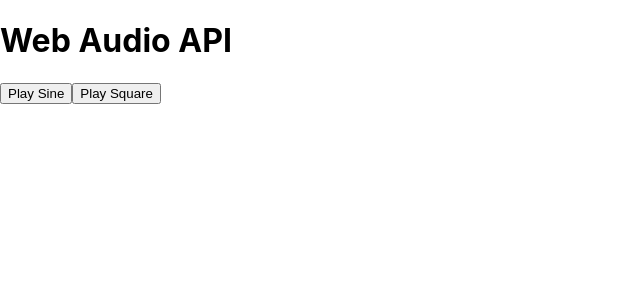
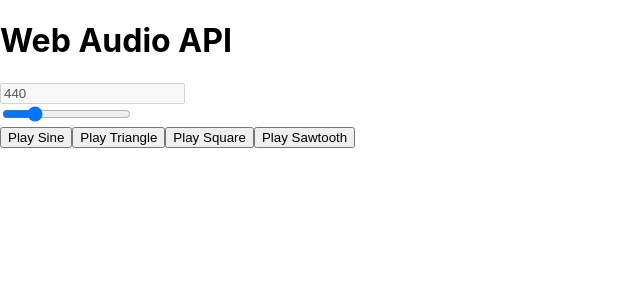
Before and after one commit to mastapegs/web-audio-api-test, a Next.js app: page / in a window 1280 px wide. Shown: the top 300 px of the page, without its empty margins (0-640 px from the left). Built offline with nearby package versions, Linux system fonts and the light colour scheme.

Commit message:
feat: control pitch (#1)

```diff
--- a/pages/index.tsx
+++ b/pages/index.tsx
@@ -1,4 +1,8 @@
+import { useState } from "react";
+
 const HomePage = () => {
+  const [frequency, setFrequency] = useState(440)
+
   const playWave = ({ type, frequency }: { type: OscillatorType, frequency: number }) => {
     const audioContext = new AudioContext();
     const wave = audioContext.createOscillator()
@@ -15,19 +19,35 @@ const HomePage = () => {
     wave.start()
   }
 
-  const playSine = () => {
-    playWave({ type: "sine", frequency: 440 })
+  const playSine = (frequency) => {
+    playWave({ type: "sine", frequency })
   }
 
-  const playSquare = () => {
-    playWave({ type: "square", frequency: 440 })
+  const playSquare = (frequency) => {
+    playWave({ type: "square", frequency })
+  }
+
+  const playSawtooth = (frequency) => {
+    playWave({ type: "sawtooth", frequency })
+  }
+
+  const playTriangle = (frequency) => {
+    playWave({ type: "triangle", frequency })
   }
 
   return (
     <>
       <h1>Web Audio API</h1>
-      <button onClick={playSine}>Play Sine</button>
-      <button onClick={playSquare}>Play Square</button>
+      <div>
+        <input type="text" disabled value={frequency} />
+      </div>
+      <div>
+        <input type="range" min="220" max="1200" value={frequency} onChange={e => setFrequency(Number(e.target.value))} />
+      </div>
+      <button onClick={() => playSine(frequency)}>Play Sine</button>
+      <button onClick={() => playTriangle(frequency)}>Play Triangle</button>
+      <button onClick={() => playSquare(frequency)}>Play Square</button>
+      <button onClick={() => playSawtooth(frequency)}>Play Sawtooth</button>
     </>
   )
 }
```
